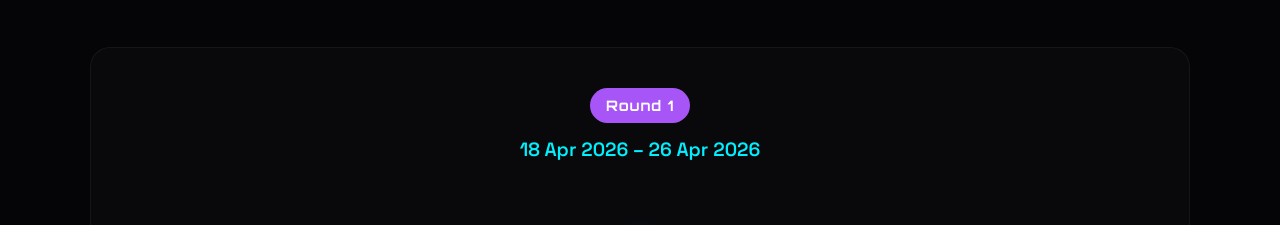
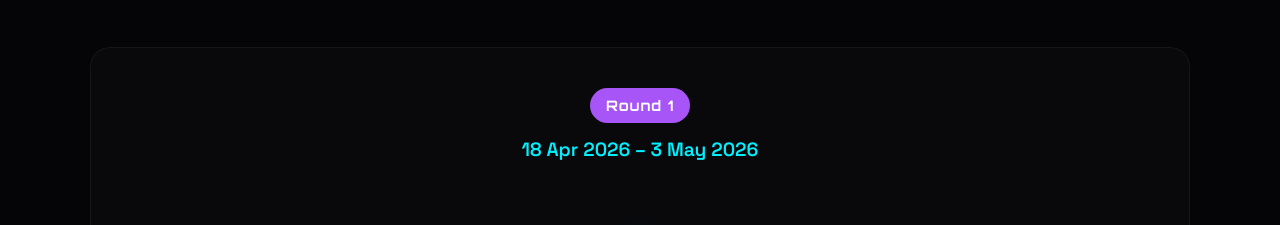
Before and after one commit to guru03-coder/Vortexa-HackHere, a React (Vite) app: page / in a window 1280 px wide. Shown: the part 3980-4205 px from the top of the page. Built offline with nearby package versions, Linux system fonts and the light colour scheme.

Commit message:
fix: extend Round 1 deadline to May 3, 2026

```diff
--- a/src/components/HackathonFlow.jsx
+++ b/src/components/HackathonFlow.jsx
@@ -5,7 +5,7 @@ const rounds = [
     round: 'Round 1',
     title: 'Launch',
     subtitle: 'Open Innovation',
-    date: '18 Apr 2026 – 26 Apr 2026',
+    date: '18 Apr 2026 – 3 May 2026',
     dateDetail: '',
     steps: [
       {
```
